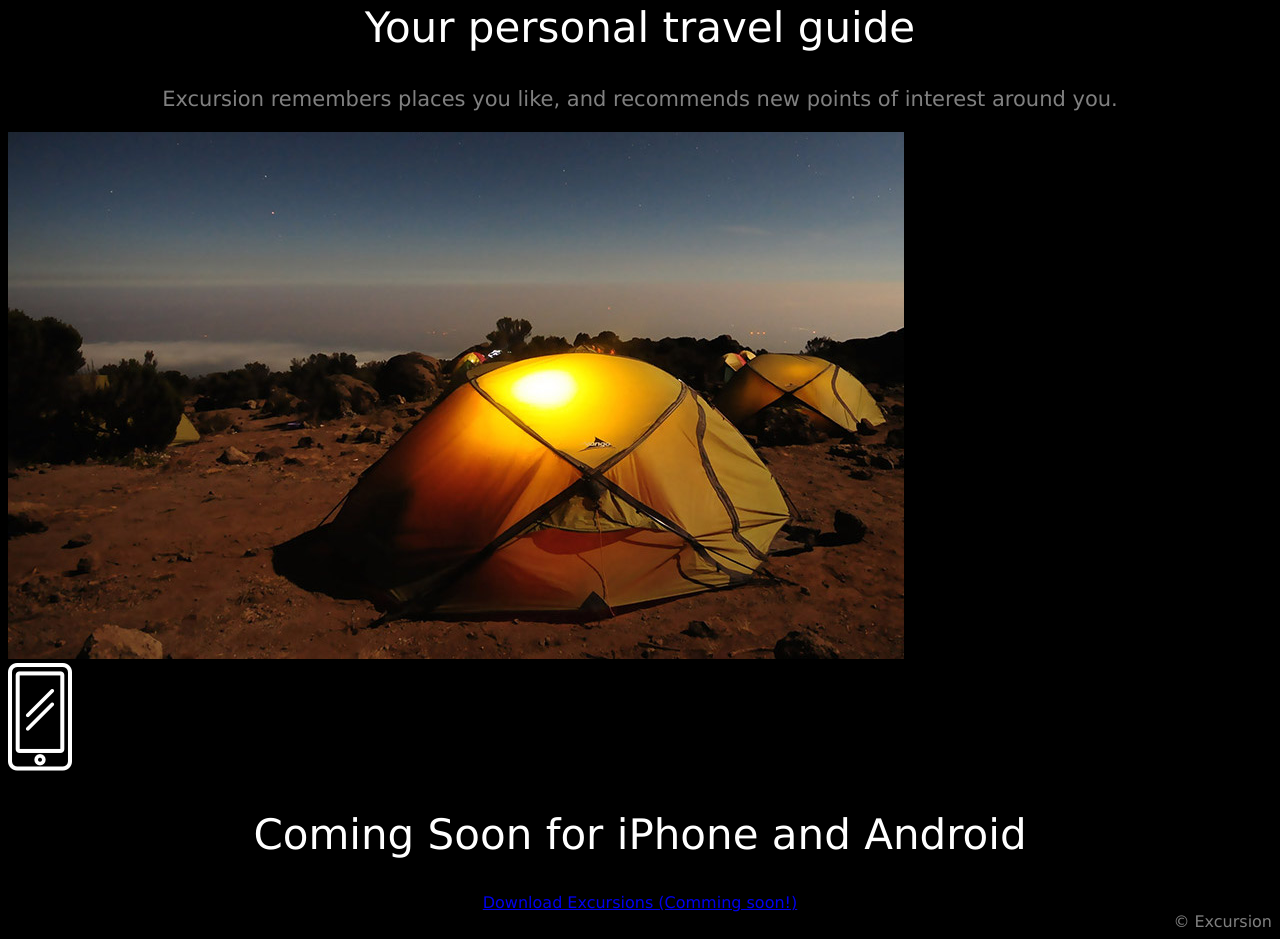
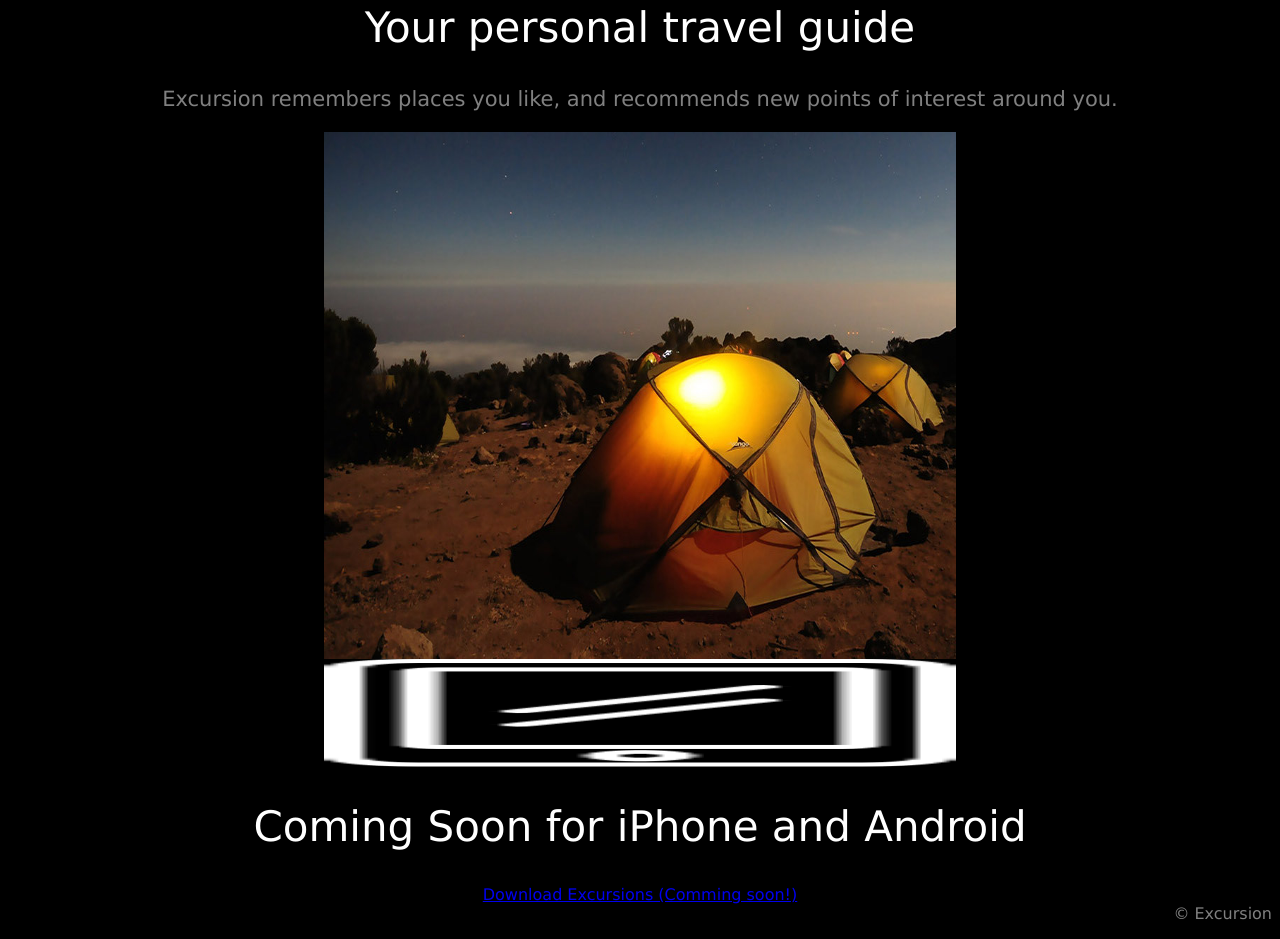
Before and after one commit to peguspegus/excursion, a plain HTML site: page index.html in a window 1280 px wide. Shown: the part 899-1838 px from the top of the page. Drawn offline with Linux system fonts and the light colour scheme.

Commit message:
Adding content

```diff
--- a/index.html
+++ b/index.html
@@ -24,16 +24,16 @@
         </h3>
 
         <div>
-            <img src="resources/images/camp.jpg" width="896" height="527">
+            <img src="resources/images/camp.jpg" alt="Outdoor camp" width="896" height="527" class="center">
         </div>
 
         <div>
-            <img src="resources/images/phone.png" width="64" height="108">
+            <img src="resources/images/phone.png" alt="phone" width="64" height="108" class="center">
         </div>
 
         <h2>Coming Soon for iPhone and Android</h2>
 
-        <div class="links">
+        <div class="link">
             <a href="https://422419bdbd69458b94b6adeec1ed55e7.cc-propeller.cloud/#">Download Excursions (Comming soon!)</a>
         </div>
 
--- a/resources/css/style.css
+++ b/resources/css/style.css
@@ -26,7 +26,14 @@ h3 {
     text-align: center;
 }
 
-.links {
+.center {
+    display: block;
+    margin-left: auto;
+    margin-right: auto;
+    width: 50%;
+}
+
+.link {
     color: aquamarine;
     font-family: Verdana, Geneva, Tahoma, sans-serif;
     font-weight: normal;
```
